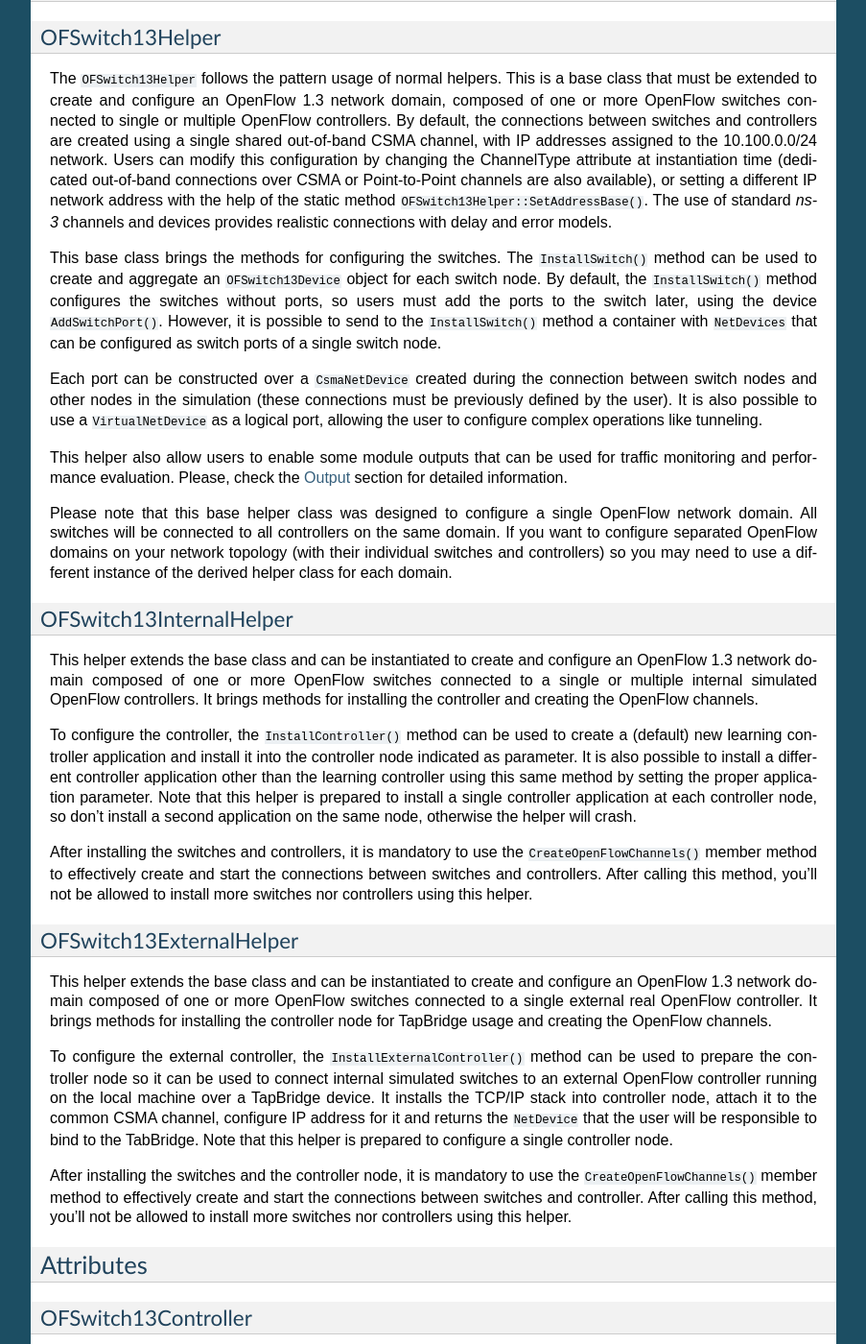
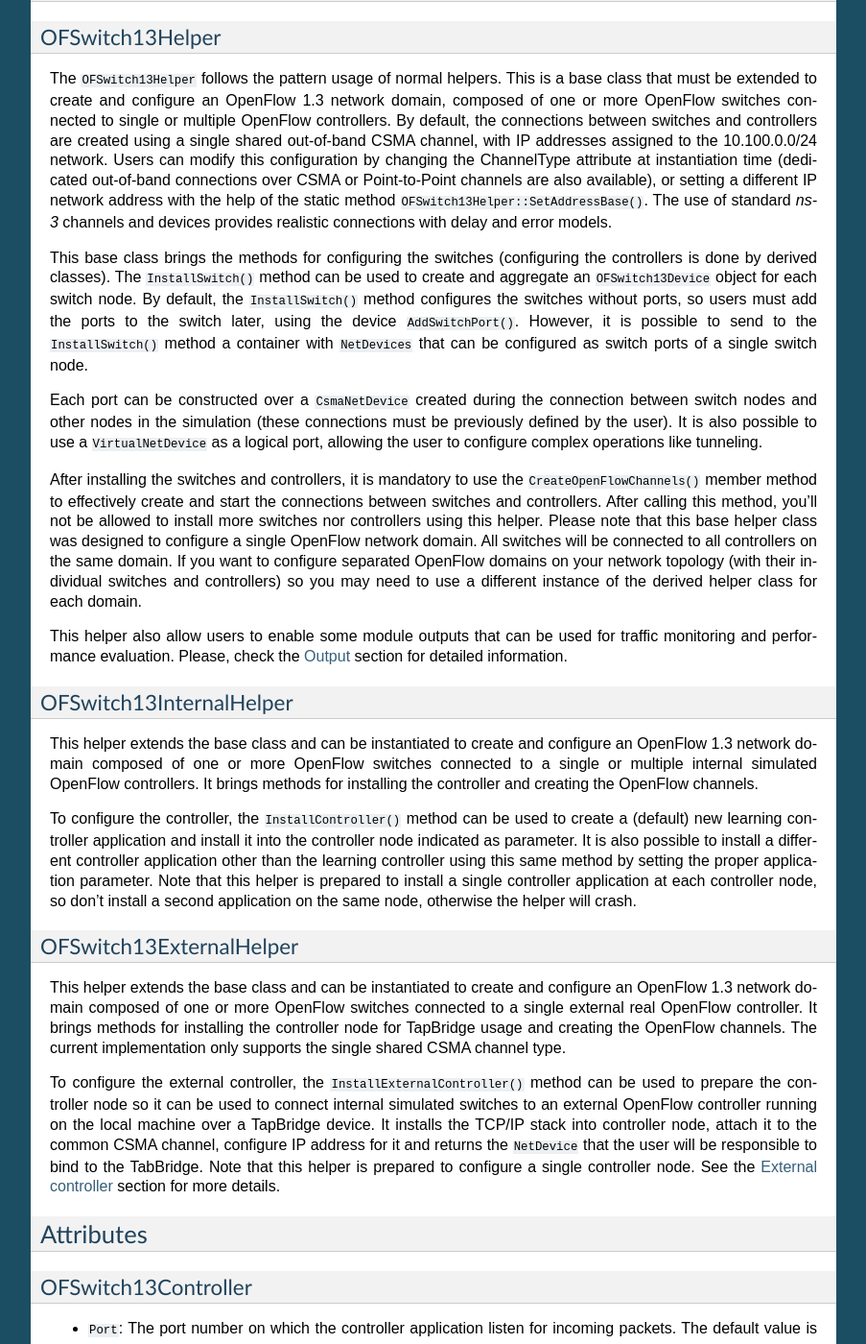
Before and after one commit to ljerezchaves/ofswitch13, a Sphinx documentation site: the page built from doc/source/ofswitch13-usage.rst, in a window 1280 px wide and 1400 px high, scrolled down 3081 px. Shown: the whole window at 96% size, without its empty margins (198-1101 px from the left). Built offline with Sphinx 7.4.7, drawn with Linux system fonts in a browser that asks for light colours; formulas are drawn with MathJax 3; some of the changed text lies outside the part shown.

Commit message:
Incrementing documentation with external controller usage.

```diff
--- a/doc/source/ofswitch13-usage.rst
+++ b/doc/source/ofswitch13-usage.rst
@@ -227,14 +227,14 @@
 |ns3| channels and devices provides realistic connections with delay and error
 models.
 
-This base class brings the methods for configuring the switches. The
-``InstallSwitch()`` method can be used to create and aggregate an
-``OFSwitch13Device`` object for each switch node. By default, the
-``InstallSwitch()`` method configures the switches without ports, so users must
-add the ports to the switch later, using the device ``AddSwitchPort()``.
-However, it is possible to send to the ``InstallSwitch()`` method a container
-with ``NetDevices`` that can be configured as switch ports of a single switch
-node.
+This base class brings the methods for configuring the switches (configuring
+the controllers is done by derived classes). The ``InstallSwitch()`` method can
+be used to create and aggregate an ``OFSwitch13Device`` object for each switch
+node. By default, the ``InstallSwitch()`` method configures the switches
+without ports, so users must add the ports to the switch later, using the
+device ``AddSwitchPort()``.  However, it is possible to send to the
+``InstallSwitch()`` method a container with ``NetDevices`` that can be
+configured as switch ports of a single switch node.
 
 Each port can be constructed over a ``CsmaNetDevice`` created during the
 connection between switch nodes and other nodes in the simulation (these
@@ -270,19 +274,15 @@
 so don't install a second application on the same node, otherwise the helper
 will crash.
 
-After installing the switches and controllers, it is mandatory to use the
-``CreateOpenFlowChannels()`` member method to effectively create and start the
-connections between switches and controllers. After calling this method, you'll
-not be allowed to install more switches nor controllers using this helper.
-
 OFSwitch13ExternalHelper
 ########################
 
 This helper extends the base class and can be instantiated to create and
 configure an OpenFlow 1.3 network domain composed of one or more OpenFlow
 switches connected to a single external real OpenFlow controller. It brings
-methods for installing the controller node for TapBridge usage and creating the
-OpenFlow channels.
+methods for installing the controller node for TapBridge usage and creating
+the OpenFlow channels. The current implementation only supports the single
+shared CSMA channel type.
 
 To configure the external controller, the ``InstallExternalController()``
 method can be used to prepare the controller node so it can be used to connect
@@ -291,13 +291,7 @@
 controller node, attach it to the common CSMA channel, configure IP address for
 it and returns the ``NetDevice`` that the user will be responsible to bind to
 the TabBridge. Note that this helper is prepared to configure a single
-controller node.
-
-After installing the switches and the controller node, it is mandatory to use
-the ``CreateOpenFlowChannels()`` member method to effectively create and start
-the connections between switches and controller. After calling this method,
-you'll not be allowed to install more switches nor controllers using this
-helper.
+controller node. See the :ref:`external-controller` section for more details.
 
 Attributes
 ==========
@@ -584,6 +578,50 @@
 encouraged to study the library internal structures to better understand the
 handlers' implementation and also how to build an OpenFlow message manually.
 
+.. _external-controller:
+
+External controller
+###################
+
+Considering that the OpenFlow messages traversing the OpenFlow channel follows
+the standard wire format, it is possible to use the |ns3| ``TapBridge`` module
+to integrate an external OpenFlow 1.3 controller, running on the local system,
+to the simulated environment. The experimental ``external-controller.cc``
+example uses the ``OFSwitch13ExternalHelper`` to this end, as follows:
+
+.. code-block:: cpp
+
+  // ...
+  // Configure the OpenFlow network domain using an external controller
+  Ptr<OFSwitch13ExternalHelper> of13Helper = CreateObject<OFSwitch13ExternalHelper> ();
+  Ptr<NetDevice> ctrlDev = of13Helper->InstallExternalController (controllerNode);
+  of13Helper->InstallSwitch (switches.Get (0), switchPorts [0]);
+  of13Helper->InstallSwitch (switches.Get (1), switchPorts [1]);
+  of13Helper->CreateOpenFlowChannels ();
+
+  // TapBridge the controller device to local machine
+  // The default configuration expects a controller on local port 6653
+  TapBridgeHelper tapBridge;
+  tapBridge.SetAttribute ("Mode", StringValue ("ConfigureLocal"));
+  tapBridge.SetAttribute ("DeviceName", StringValue ("ctrl"));
+  tapBridge.Install (controllerNode, ctrlDev);
+
+  // ...
+
+The ``InstallExternalController()`` function configures the controller node as
+a "ghost node" on the simulator. The net device created at the controller node
+(``ctrlDev``) is returned by the function and the user is responsible to bind
+it to the ``TapBridge`` device so it will appear as if it were actually
+replacing the TAP device in the Linux. The default configuration expects an
+OpenFlow controller running on the local machine at port 6653 (the IP address
+is automatically set by the helper). Users can modify the local port number
+setting the ``OFSwitch13ExternalHelper::Port`` attribute.
+
+This example was tested with the Floodlight 1.2 controller
+(http://www.projectfloodlight.org) running on the local machine. Consistent
+behavior is observed once sufficient time elapses (say 3 to 5 minutes) between
+any two executions.
+
 Examples
 ========
 
@@ -604,6 +642,10 @@
 
 * **ofswitch13-single-domain**: Two hosts connected to different OpenFlow
   switches. Both switches are managed by the default learning controller
+  application.
+
+* **ofswitch13-external-controller**: Two hosts connected to different OpenFlow
+  switches. Both switches are managed by the same external controller
   application.
 
 * **ofswitch13-logical-port**:  Two hosts connected to different OpenFlow
```
Also changed, not shown: other parts of doc/source/ofswitch13-usage.rst (+10 -6 lines), doc/source/ofswitch13-description.rst (+4 -3 lines).
